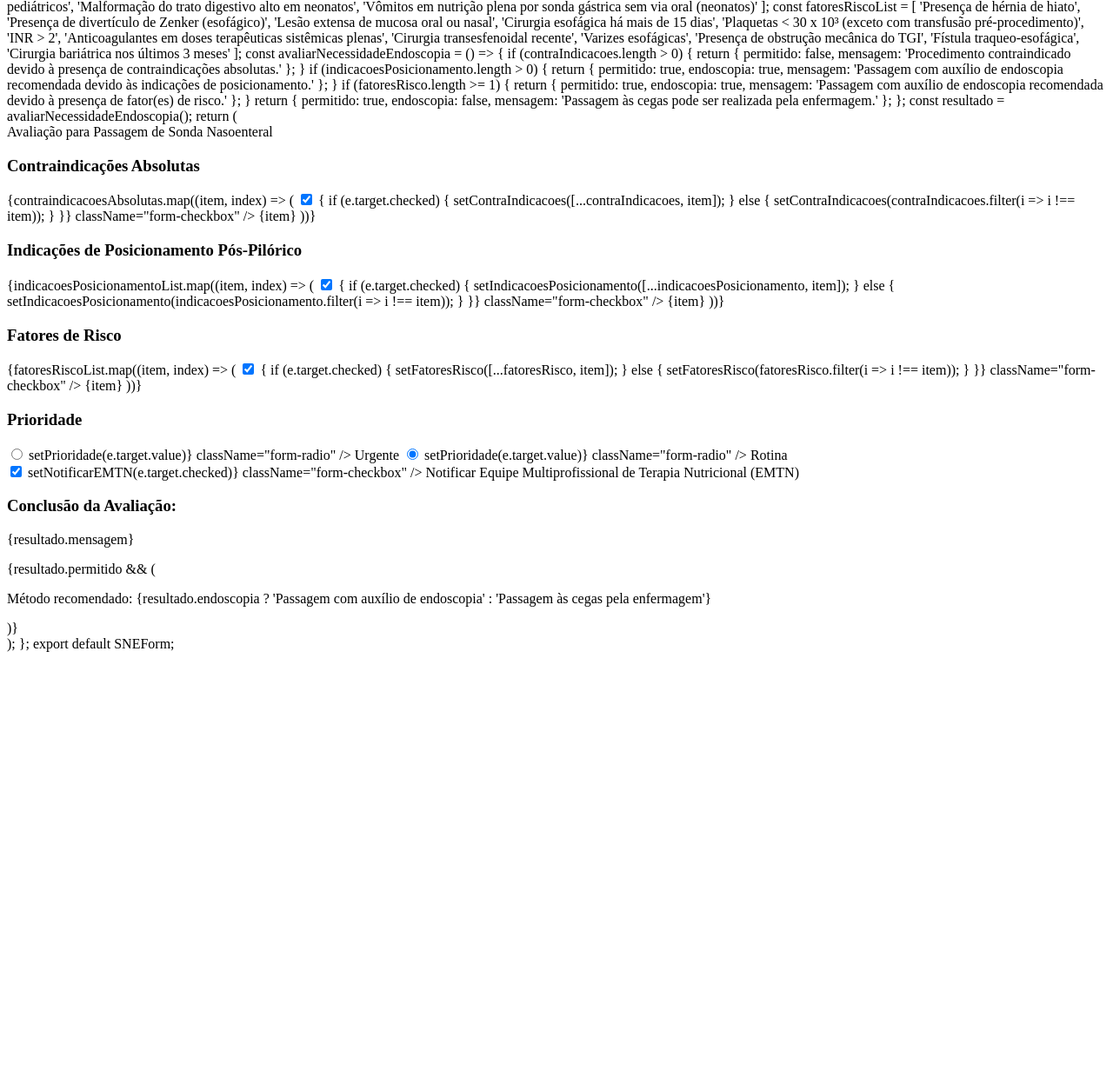
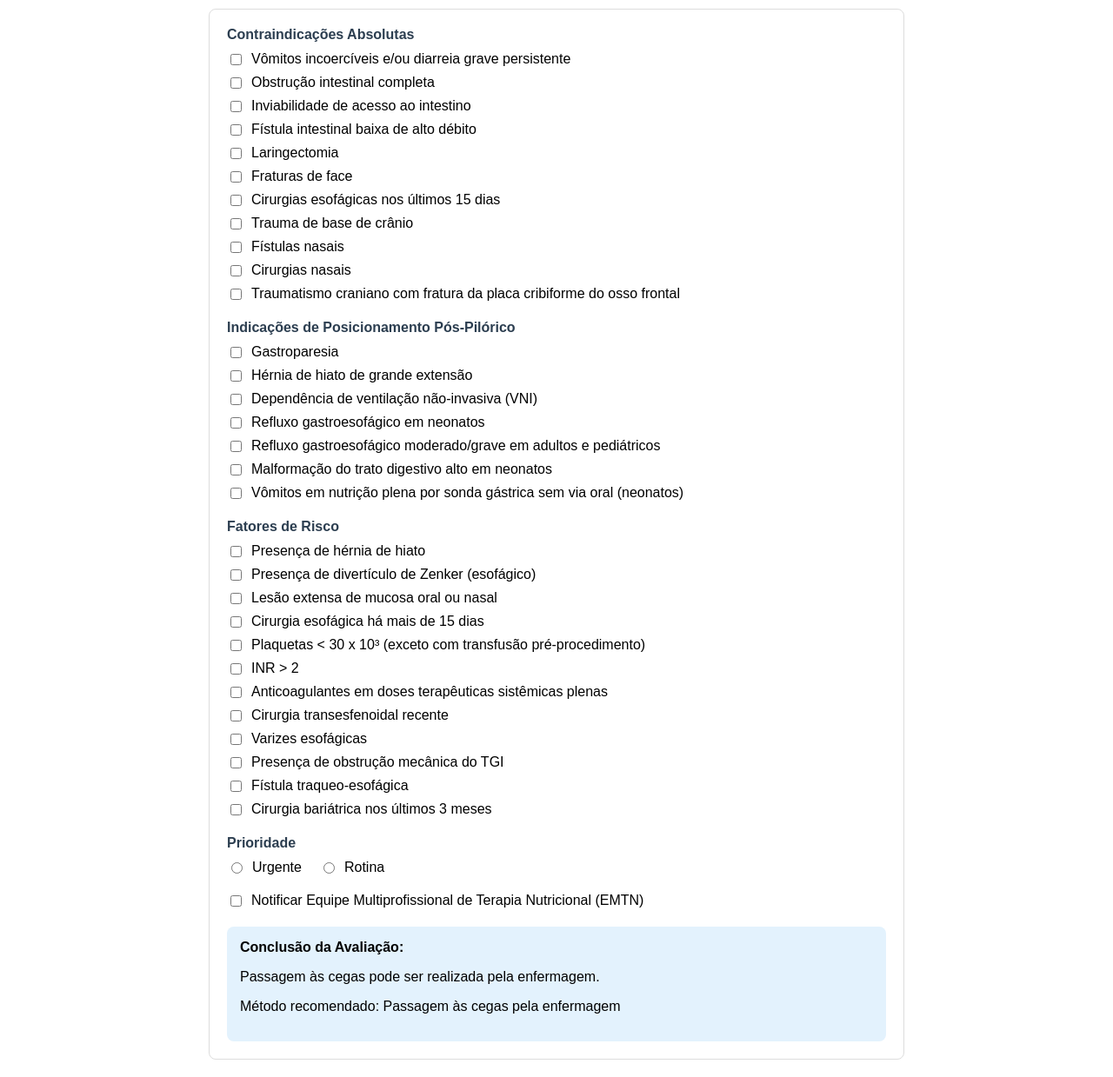
Before and after one commit to rnarciso/form_cateter, a plain HTML site: page nasoenteral.html in a window 1280 px wide. Shown: the part 117-1356 px from the top of the page at 87% size. Before the commit the page ends 875 px from the top, so only its background shows below. Drawn offline with Linux system fonts and the light colour scheme.

Commit message:
Update nasoenteral.html

```diff
--- a/nasoenteral.html
+++ b/nasoenteral.html
@@ -1,209 +1,283 @@
-import React, { useState } from 'react';
-import { Card, CardHeader, CardTitle, CardContent } from '@/components/ui/card';
-import { AlertCircle } from 'lucide-react';
+<!DOCTYPE html>
+<html>
+<head>
+    <meta charset="UTF-8">
+    <title>Avaliação para Passagem de Sonda Nasoenteral</title>
+    <style>
+        body {
+            font-family: Arial, sans-serif;
+            max-width: 800px;
+            margin: 20px auto;
+            padding: 0 20px;
+        }
+        .card {
+            border: 1px solid #ddd;
+            border-radius: 8px;
+            padding: 20px;
+            margin-bottom: 20px;
+            background: white;
+        }
+        .section {
+            margin-bottom: 20px;
+        }
+        .section-title {
+            font-weight: bold;
+            margin-bottom: 10px;
+            color: #2c3e50;
+        }
+        .checkbox-group {
+            display: flex;
+            flex-direction: column;
+            gap: 8px;
+        }
+        .checkbox-label {
+            display: flex;
+            align-items: flex-start;
+            gap: 8px;
+        }
+        .checkbox-label input[type="checkbox"] {
+            margin-top: 3px;
+        }
+        .radio-group {
+            display: flex;
+            gap: 20px;
+            margin-top: 10px;
+        }
+        .resultado {
+            background-color: #e3f2fd;
+            padding: 15px;
+            border-radius: 8px;
+            margin-top: 20px;
+        }
+        .alert {
+            background-color: #ffebee;
+            color: #c62828;
+        }
+        .header {
+            text-align: center;
+            margin-bottom: 30px;
+        }
+        .header h1 {
+            color: #1976d2;
+            margin: 0;
+            padding: 20px 0;
+        }
+    </style>
+</head>
+<body>
+    <div class="header">
+        <h1>Avaliação para Passagem de Sonda Nasoenteral</h1>
+    </div>
 
-const SNEForm = () => {
-  const [contraIndicacoes, setContraIndicacoes] = useState([]);
-  const [indicacoesPosicionamento, setIndicacoesPosicionamento] = useState([]);
-  const [fatoresRisco, setFatoresRisco] = useState([]);
-  const [prioridade, setPrioridade] = useState('');
-  const [notificarEMTN, setNotificarEMTN] = useState(false);
+    <div class="card">
+        <div class="section">
+            <div class="section-title">Contraindicações Absolutas</div>
+            <div class="checkbox-group" id="contraindicacoes">
+                <label class="checkbox-label">
+                    <input type="checkbox" name="ci" value="vomitos">
+                    <span>Vômitos incoercíveis e/ou diarreia grave persistente</span>
+                </label>
+                <label class="checkbox-label">
+                    <input type="checkbox" name="ci" value="obstrucao">
+                    <span>Obstrução intestinal completa</span>
+                </label>
+                <label class="checkbox-label">
+                    <input type="checkbox" name="ci" value="inviabilidade">
+                    <span>Inviabilidade de acesso ao intestino</span>
+                </label>
+                <label class="checkbox-label">
+                    <input type="checkbox" name="ci" value="fistula">
+                    <span>Fístula intestinal baixa de alto débito</span>
+                </label>
+                <label class="checkbox-label">
+                    <input type="checkbox" name="ci" value="laringectomia">
+                    <span>Laringectomia</span>
+                </label>
+                <label class="checkbox-label">
+                    <input type="checkbox" name="ci" value="fraturas">
+                    <span>Fraturas de face</span>
+                </label>
+                <label class="checkbox-label">
+                    <input type="checkbox" name="ci" value="cirurgias">
+                    <span>Cirurgias esofágicas nos últimos 15 dias</span>
+                </label>
+                <label class="checkbox-label">
+                    <input type="checkbox" name="ci" value="trauma">
+                    <span>Trauma de base de crânio</span>
+                </label>
+                <label class="checkbox-label">
+                    <input type="checkbox" name="ci" value="fistulasNasais">
+                    <span>Fístulas nasais</span>
+                </label>
+                <label class="checkbox-label">
+                    <input type="checkbox" name="ci" value="cirurgiasNasais">
+                    <span>Cirurgias nasais</span>
+                </label>
+                <label class="checkbox-label">
+                    <input type="checkbox" name="ci" value="traumatismoCraniano">
+                    <span>Traumatismo craniano com fratura da placa cribiforme do osso frontal</span>
+                </label>
+            </div>
+        </div>
 
-  const contraindicacoesAbsolutas = [
-    'Vômitos incoercíveis e/ou diarreia grave persistente',
-    'Obstrução intestinal completa',
-    'Inviabilidade de acesso ao intestino',
-    'Fístula intestinal baixa de alto débito',
-    'Laringectomia',
-    'Fraturas de face',
-    'Cirurgias esofágicas nos últimos 15 dias',
-    'Trauma de base de crânio',
-    'Fístulas nasais',
-    'Cirurgias nasais',
-    'Traumatismo craniano com fratura da placa cribiforme do osso frontal'
-  ];
+        <div class="section">
+            <div class="section-title">Indicações de Posicionamento Pós-Pilórico</div>
+            <div class="checkbox-group" id="posicionamento">
+                <label class="checkbox-label">
+                    <input type="checkbox" name="pp" value="gastroparesia">
+                    <span>Gastroparesia</span>
+                </label>
+                <label class="checkbox-label">
+                    <input type="checkbox" name="pp" value="hernia">
+                    <span>Hérnia de hiato de grande extensão</span>
+                </label>
+                <label class="checkbox-label">
+                    <input type="checkbox" name="pp" value="vni">
+                    <span>Dependência de ventilação não-invasiva (VNI)</span>
+                </label>
+                <label class="checkbox-label">
+                    <input type="checkbox" name="pp" value="refluxoNeo">
+                    <span>Refluxo gastroesofágico em neonatos</span>
+                </label>
+                <label class="checkbox-label">
+                    <input type="checkbox" name="pp" value="refluxoAdulto">
+                    <span>Refluxo gastroesofágico moderado/grave em adultos e pediátricos</span>
+                </label>
+                <label class="checkbox-label">
+                    <input type="checkbox" name="pp" value="malformacao">
+                    <span>Malformação do trato digestivo alto em neonatos</span>
+                </label>
+                <label class="checkbox-label">
+                    <input type="checkbox" name="pp" value="vomitosNeo">
+                    <span>Vômitos em nutrição plena por sonda gástrica sem via oral (neonatos)</span>
+                </label>
+            </div>
+        </div>
 
-  const indicacoesPosicionamentoList = [
-    'Gastroparesia',
-    'Hérnia de hiato de grande extensão',
-    'Dependência de ventilação não-invasiva (VNI)',
-    'Refluxo gastroesofágico em neonatos',
-    'Refluxo gastroesofágico moderado/grave em adultos e pediátricos',
-    'Malformação do trato digestivo alto em neonatos',
-    'Vômitos em nutrição plena por sonda gástrica sem via oral (neonatos)'
-  ];
+        <div class="section">
+            <div class="section-title">Fatores de Risco</div>
+            <div class="checkbox-group" id="risco">
+                <label class="checkbox-label">
+                    <input type="checkbox" name="fr" value="herniaHiato">
+                    <span>Presença de hérnia de hiato</span>
+                </label>
+                <label class="checkbox-label">
+                    <input type="checkbox" name="fr" value="diverticulo">
+                    <span>Presença de divertículo de Zenker (esofágico)</span>
+                </label>
+                <label class="checkbox-label">
+                    <input type="checkbox" name="fr" value="lesao">
+                    <span>Lesão extensa de mucosa oral ou nasal</span>
+                </label>
+                <label class="checkbox-label">
+                    <input type="checkbox" name="fr" value="cirurgiaEsofagica">
+                    <span>Cirurgia esofágica há mais de 15 dias</span>
+                </label>
+                <label class="checkbox-label">
+                    <input type="checkbox" name="fr" value="plaquetas">
+                    <span>Plaquetas < 30 x 10³ (exceto com transfusão pré-procedimento)</span>
+                </label>
+                <label class="checkbox-label">
+                    <input type="checkbox" name="fr" value="inr">
+                    <span>INR > 2</span>
+                </label>
+                <label class="checkbox-label">
+                    <input type="checkbox" name="fr" value="anticoagulantes">
+                    <span>Anticoagulantes em doses terapêuticas sistêmicas plenas</span>
+                </label>
+                <label class="checkbox-label">
+                    <input type="checkbox" name="fr" value="cirurgiaTransesfenoidal">
+                    <span>Cirurgia transesfenoidal recente</span>
+                </label>
+                <label class="checkbox-label">
+                    <input type="checkbox" name="fr" value="varizes">
+                    <span>Varizes esofágicas</span>
+                </label>
+                <label class="checkbox-label">
+                    <input type="checkbox" name="fr" value="obstrucaoTGI">
+                    <span>Presença de obstrução mecânica do TGI</span>
+                </label>
+                <label class="checkbox-label">
+                    <input type="checkbox" name="fr" value="fistulaTraqueo">
+                    <span>Fístula traqueo-esofágica</span>
+                </label>
+                <label class="checkbox-label">
+                    <input type="checkbox" name="fr" value="cirurgiaBari">
+                    <span>Cirurgia bariátrica nos últimos 3 meses</span>
+                </label>
+            </div>
+        </div>
 
-  const fatoresRiscoList = [
-    'Presença de hérnia de hiato',
-    'Presença de divertículo de Zenker (esofágico)',
-    'Lesão extensa de mucosa oral ou nasal',
-    'Cirurgia esofágica há mais de 15 dias',
-    'Plaquetas < 30 x 10³ (exceto com transfusão pré-procedimento)',
-    'INR > 2',
-    'Anticoagulantes em doses terapêuticas sistêmicas plenas',
-    'Cirurgia transesfenoidal recente',
-    'Varizes esofágicas',
-    'Presença de obstrução mecânica do TGI',
-    'Fístula traqueo-esofágica',
-    'Cirurgia bariátrica nos últimos 3 meses'
-  ];
+        <div class="section">
+            <div class="section-title">Prioridade</div>
+            <div class="radio-group">
+                <label class="checkbox-label">
+                    <input type="radio" name="prioridade" value="urgente">
+                    <span>Urgente</span>
+                </label>
+                <label class="checkbox-label">
+                    <input type="radio" name="prioridade" value="rotina">
+                    <span>Rotina</span>
+                </label>
+            </div>
+        </div>
 
-  const avaliarNecessidadeEndoscopia = () => {
-    if (contraIndicacoes.length > 0) {
-      return { permitido: false, mensagem: 'Procedimento contraindicado devido à presença de contraindicações absolutas.' };
-    }
+        <div class="section">
+            <label class="checkbox-label">
+                <input type="checkbox" name="emtn" id="emtn">
+                <span>Notificar Equipe Multiprofissional de Terapia Nutricional (EMTN)</span>
+            </label>
+        </div>
 
-    if (indicacoesPosicionamento.length > 0) {
-      return { permitido: true, endoscopia: true, mensagem: 'Passagem com auxílio de endoscopia recomendada devido às indicações de posicionamento.' };
-    }
+        <div class="resultado" id="resultado">
+            <strong>Conclusão da Avaliação:</strong>
+            <p id="mensagem"></p>
+            <p id="metodo"></p>
+        </div>
+    </div>
 
-    if (fatoresRisco.length >= 1) {
-      return { permitido: true, endoscopia: true, mensagem: 'Passagem com auxílio de endoscopia recomendada devido à presença de fator(es) de risco.' };
-    }
+    <script>
+        function avaliarNecessidadeEndoscopia() {
+            const contraindicacoes = document.querySelectorAll('input[name="ci"]:checked').length;
+            const posicionamento = document.querySelectorAll('input[name="pp"]:checked').length;
+            const fatoresRisco = document.querySelectorAll('input[name="fr"]:checked').length;
 
-    return { permitido: true, endoscopia: false, mensagem: 'Passagem às cegas pode ser realizada pela enfermagem.' };
-  };
+            const resultado = document.getElementById('resultado');
+            const mensagem = document.getElementById('mensagem');
+            const metodo = document.getElementById('metodo');
 
-  const resultado = avaliarNecessidadeEndoscopia();
+            if (contraindicacoes > 0) {
+                resultado.classList.add('alert');
+                mensagem.textContent = 'Procedimento contraindicado devido à presença de contraindicações absolutas.';
+                metodo.textContent = '';
+                return;
+            }
 
-  return (
-    <div className="max-w-4xl mx-auto space-y-4 p-4">
-      <Card>
-        <CardHeader>
-          <CardTitle className="text-xl font-bold text-center">
-            Avaliação para Passagem de Sonda Nasoenteral
-          </CardTitle>
-        </CardHeader>
-        <CardContent>
-          <div className="space-y-6">
-            <section className="space-y-2">
-              <h3 className="font-semibold">Contraindicações Absolutas</h3>
-              <div className="grid grid-cols-1 gap-2">
-                {contraindicacoesAbsolutas.map((item, index) => (
-                  <label key={index} className="flex items-center space-x-2">
-                    <input
-                      type="checkbox"
-                      checked={contraIndicacoes.includes(item)}
-                      onChange={(e) => {
-                        if (e.target.checked) {
-                          setContraIndicacoes([...contraIndicacoes, item]);
-                        } else {
-                          setContraIndicacoes(contraIndicacoes.filter(i => i !== item));
-                        }
-                      }}
-                      className="form-checkbox"
-                    />
-                    <span>{item}</span>
-                  </label>
-                ))}
-              </div>
-            </section>
+            resultado.classList.remove('alert');
 
-            <section className="space-y-2">
-              <h3 className="font-semibold">Indicações de Posicionamento Pós-Pilórico</h3>
-              <div className="grid grid-cols-1 gap-2">
-                {indicacoesPosicionamentoList.map((item, index) => (
-                  <label key={index} className="flex items-center space-x-2">
-                    <input
-                      type="checkbox"
-                      checked={indicacoesPosicionamento.includes(item)}
-                      onChange={(e) => {
-                        if (e.target.checked) {
-                          setIndicacoesPosicionamento([...indicacoesPosicionamento, item]);
-                        } else {
-                          setIndicacoesPosicionamento(indicacoesPosicionamento.filter(i => i !== item));
-                        }
-                      }}
-                      className="form-checkbox"
-                    />
-                    <span>{item}</span>
-                  </label>
-                ))}
-              </div>
-            </section>
+            if (posicionamento > 0) {
+                mensagem.textContent = 'Passagem com auxílio de endoscopia recomendada devido às indicações de posicionamento.';
+                metodo.textContent = 'Método recomendado: Passagem com auxílio de endoscopia';
+                return;
+            }
 
-            <section className="space-y-2">
-              <h3 className="font-semibold">Fatores de Risco</h3>
-              <div className="grid grid-cols-1 gap-2">
-                {fatoresRiscoList.map((item, index) => (
-                  <label key={index} className="flex items-center space-x-2">
-                    <input
-                      type="checkbox"
-                      checked={fatoresRisco.includes(item)}
-                      onChange={(e) => {
-                        if (e.target.checked) {
-                          setFatoresRisco([...fatoresRisco, item]);
-                        } else {
-                          setFatoresRisco(fatoresRisco.filter(i => i !== item));
-                        }
-                      }}
-                      className="form-checkbox"
-                    />
-                    <span>{item}</span>
-                  </label>
-                ))}
-              </div>
-            </section>
+            if (fatoresRisco >= 1) {
+                mensagem.textContent = 'Passagem com auxílio de endoscopia recomendada devido à presença de fator(es) de risco.';
+                metodo.textContent = 'Método recomendado: Passagem com auxílio de endoscopia';
+                return;
+            }
 
-            <section className="space-y-2">
-              <h3 className="font-semibold">Prioridade</h3>
-              <div className="flex space-x-4">
-                <label className="flex items-center space-x-2">
-                  <input
-                    type="radio"
-                    name="prioridade"
-                    value="urgente"
-                    checked={prioridade === 'urgente'}
-                    onChange={(e) => setPrioridade(e.target.value)}
-                    className="form-radio"
-                  />
-                  <span>Urgente</span>
-                </label>
-                <label className="flex items-center space-x-2">
-                  <input
-                    type="radio"
-                    name="prioridade"
-                    value="rotina"
-                    checked={prioridade === 'rotina'}
-                    onChange={(e) => setPrioridade(e.target.value)}
-                    className="form-radio"
-                  />
-                  <span>Rotina</span>
-                </label>
-              </div>
-            </section>
+            mensagem.textContent = 'Passagem às cegas pode ser realizada pela enfermagem.';
+            metodo.textContent = 'Método recomendado: Passagem às cegas pela enfermagem';
+        }
 
-            <section className="space-y-2">
-              <label className="flex items-center space-x-2">
-                <input
-                  type="checkbox"
-                  checked={notificarEMTN}
-                  onChange={(e) => setNotificarEMTN(e.target.checked)}
-                  className="form-checkbox"
-                />
-                <span>Notificar Equipe Multiprofissional de Terapia Nutricional (EMTN)</span>
-              </label>
-            </section>
+        // Adiciona listeners para todos os inputs
+        document.querySelectorAll('input').forEach(input => {
+            input.addEventListener('change', avaliarNecessidadeEndoscopia);
+        });
 
-            <section className="mt-6 p-4 rounded-lg border bg-blue-50">
-              <div className="flex items-start space-x-2">
-                <AlertCircle className="w-5 h-5 text-blue-500 mt-0.5" />
-                <div>
-                  <h3 className="font-semibold">Conclusão da Avaliação:</h3>
-                  <p className="mt-1">{resultado.mensagem}</p>
-                  {resultado.permitido && (
-                    <p className="mt-2 font-medium">
-                      Método recomendado: {resultado.endoscopia ? 'Passagem com auxílio de endoscopia' : 'Passagem às cegas pela enfermagem'}
-                    </p>
-                  )}
-                </div>
-              </div>
-            </section>
-          </div>
-        </CardContent>
-      </Card>
-    </div>
-  );
-};
-
-export default SNEForm;
+        // Avaliação inicial
+        avaliarNecessidadeEndoscopia();
+    </script>
+</body>
+</html>
```
